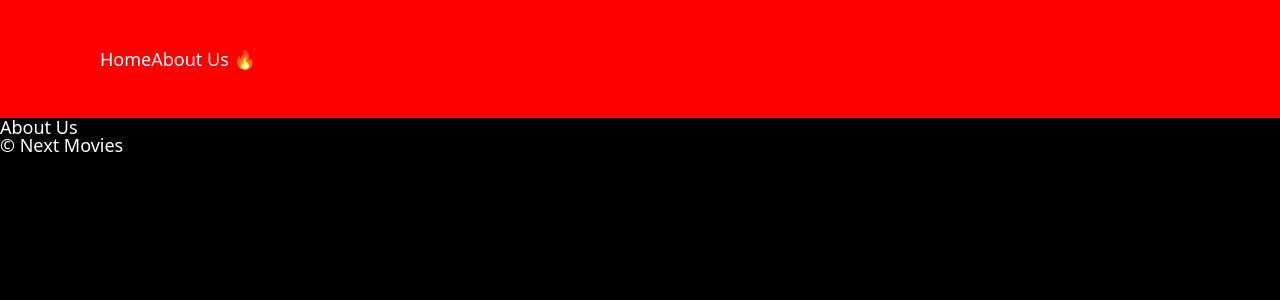
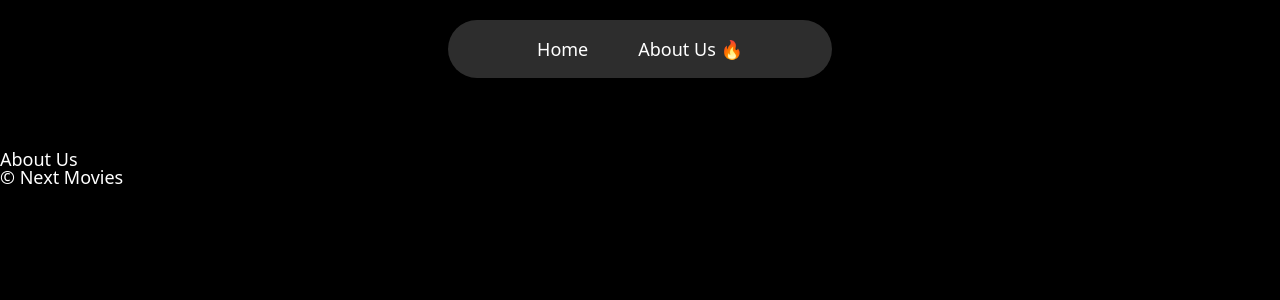
Before and after one commit to dev-t2/next-movies, a Next.js app: page /about-us in a window 1280 px wide. Shown: the top 300 px of the page. Built offline with nearby package versions, Linux system fonts and the light colour scheme.

Commit message:
Navigation Module CSS Update

```diff
--- a/src/components/commons/Navigation.tsx
+++ b/src/components/commons/Navigation.tsx
@@ -9,8 +9,8 @@
   const pathname = usePathname();
 
   return (
-    <nav className={styles.container}>
-      <ul className={styles.list}>
+    <nav className={styles.nav}>
+      <ul>
         <li>
           <Link href="/">Home</Link> {pathname === '/' ? '🔥' : ''}
         </li>
--- a/src/styles/global.css
+++ b/src/styles/global.css
@@ -130,11 +130,12 @@
 }
 
 body {
-  background-color: black;
-  font-size: 18px;
+  padding-top: 150px;
   font-family: system-ui, -apple-system, BlinkMacSystemFont, 'Segoe UI', Roboto, Oxygen, Ubuntu,
     Cantarell, 'Open Sans', 'Helvetica Neue', sans-serif;
+  background-color: black;
   color: white;
+  font-size: 18px;
 }
 
 a {
--- a/src/styles/navigation.module.css
+++ b/src/styles/navigation.module.css
@@ -1,8 +1,28 @@
-.container {
-  padding: 50px 100px;
-  background-color: red;
+.nav {
+  background-color: #2d2d2d;
+  position: fixed;
+  width: 30%;
+  margin: 0 auto;
+  top: 20px;
+  border-radius: 50px;
+  padding: 20px 0px;
+  left: 50%;
+  z-index: 10;
+  transform: translateX(-50%);
 }
 
-.list {
+.nav ul {
   display: flex;
+  justify-content: center;
+  gap: 50px;
 }
+
+.nav ul li {
+  list-style: none;
+  transform: none;
+  transition: all 0.1s ease-in-out;
+}
+
+.nav ul li:hover {
+  transform: scale(1.05);
+}
```
